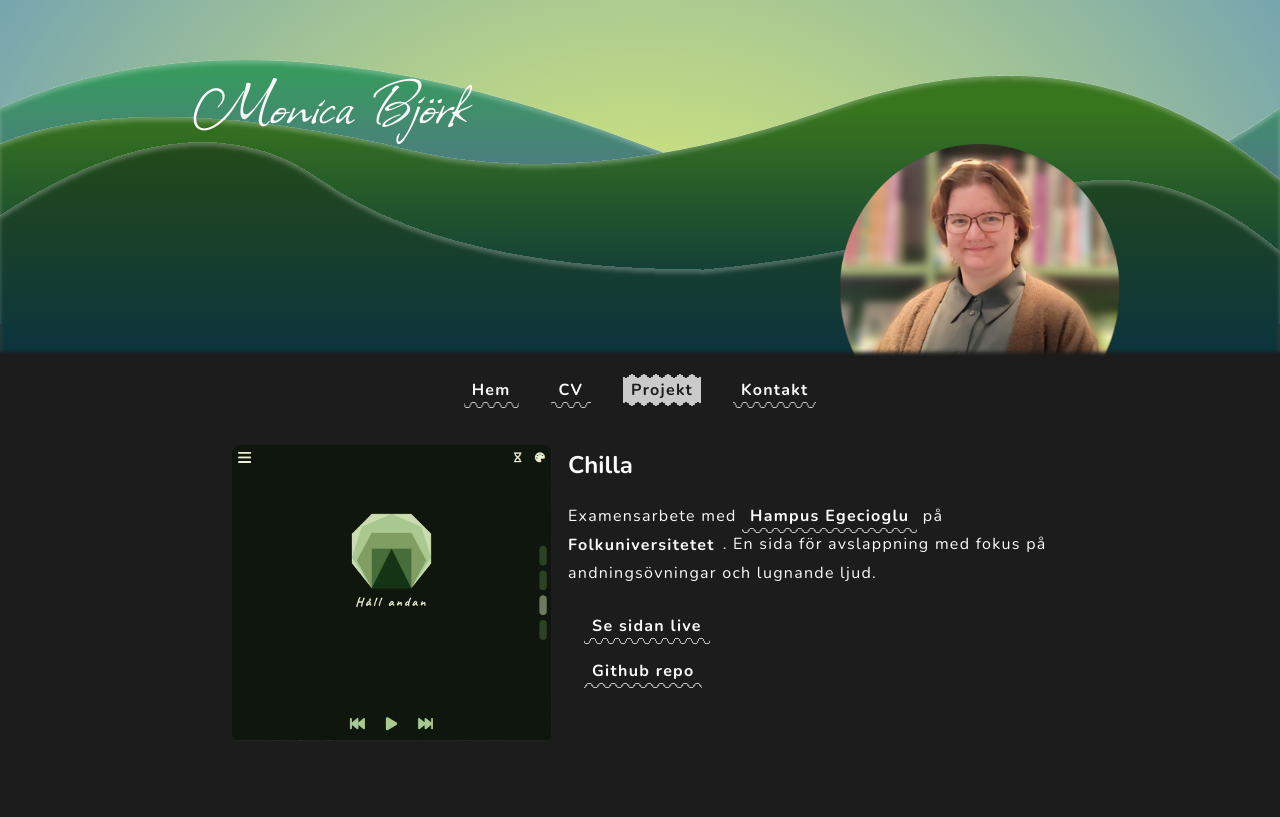
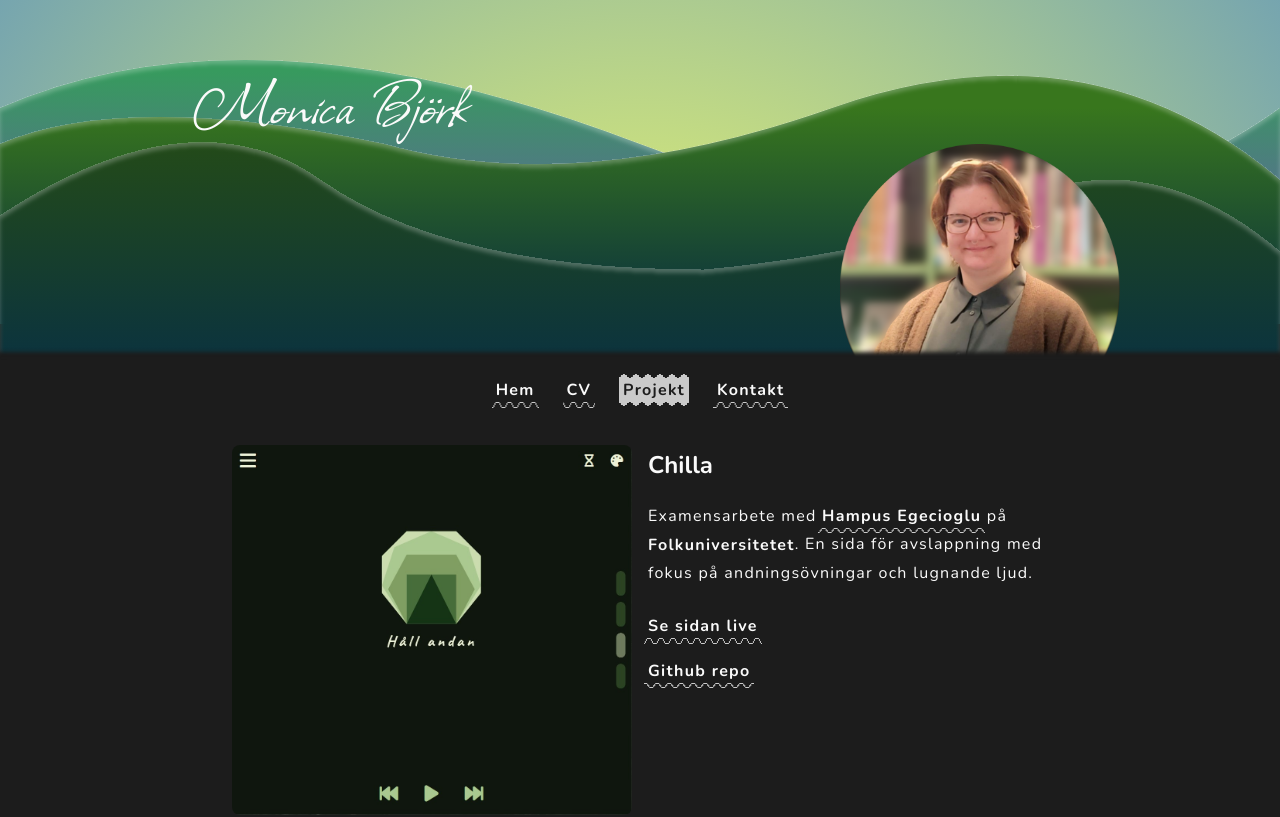
Before and after one commit to coffeetails/portfolio, a React (Vite) app: page /projects in a window 1280 px wide. Shown: the top 817 px of the page. Built offline with nearby package versions, Linux system fonts and the light colour scheme.

Commit message:
tweaking the tweaks with tweaks

```diff
--- a/src/fontstyles.css
+++ b/src/fontstyles.css
@@ -32,7 +32,8 @@ a {
     text-decoration: none;
     width: fit-content;
     transition: 0.2s;
-    padding: 0.35rem 0.5rem;
+    padding: 0.35rem 0.25rem;
+    margin: 0 -0.25rem;
     font-weight: bold;
 
     /* WAVE */
--- a/src/routes/cv.css
+++ b/src/routes/cv.css
@@ -18,3 +18,11 @@
         }
     }
 }
+
+@media screen and (max-width: 800px) {
+    .cvCategory {
+        h2 {
+            text-align: left;
+        }
+    }
+}
--- a/src/routes/index.tsx
+++ b/src/routes/index.tsx
@@ -10,7 +10,7 @@ export default function Index() {
     return (
         <article>
             <h2>Hejsan, Monica här!</h2>
-            <p>Jag är en handarbetande frontendutvecklare och kattägare i Arvika. Från mig kan du kan förvänta dig:</p>
+            <p>Jag är en handarbetande frontendutvecklare och kattägare i Arvika. Från mig kan du förvänta dig:</p>
             <ul>
                 <li>Mycket ambition</li>
                 <li>Många torra skämt</li>
@@ -20,10 +20,10 @@ export default function Index() {
             </ul>
             <p>Att utnyttja min erfarenhet som industrielektriker och lagerarbetare ger mig en praktisk erfarenhet som jag kan använda för att skapa webbapplikationer som inte bara uppfyller tekniska krav utan också fokuserar på en förbättrad användarvänlighet och design.</p>
             <h3>Hur jag kom in på programmering</h3>
-            <p>Jag började egentligen programmera i tonåren; omkring 2000-2010 när var och varannan hade blogg, inklusive mig. Du kunde välja bland olika teman och du kunde även hitta egen gjorda teman av andra användare. Coolt tyckte jag. Men det tyckte även andra.</p>
-            <p>Ganska snart upptäckte jag att den där obegripliga texten (HTML & CSS), som temana bestod av, faktiskt gick att justera själv utan att bloggen "brakade ihop". För det mesta så testade jag mig fram men ibland stötte jag på blogginlägg om hur man gör. Detta var en rolig period och jag skaffade ett mig nytt tema minst en gång i veckan och när jag inte hade ett nytt tema så gjorde jag massor av små justeringar!</p>
+            <p>Jag började egentligen programmera i tonåren; omkring 2000-2010 när var och varannan hade blogg, inklusive jag själv. Du kunde välja bland olika teman och du kunde även hitta egen gjorda teman av andra användare. Coolt tyckte jag. Men det tyckte även andra.</p>
+            <p>Ganska snart upptäckte jag att den där obegripliga texten (HTML & CSS), som temana bestod av, faktiskt gick att justera själv utan att bloggen "brakade ihop". För det mesta så testade jag mig fram men ibland stötte jag på blogginlägg om hur man gör. Detta var en rolig period och jag skaffade mig ett nytt tema minst en gång i veckan och när jag inte hade ett nytt tema så gjorde jag massor av små justeringar!</p>
             <p>I gymnasiet, mellan 2011 och 2014, valde jag att läsa till elektriker. Naturligtvis fastnade jag för det här med automatik och maskiner. Det var spännande att se hur en hög med kontaktorer och lite annat kunde få en hel fabrik att rulla på i takt för att producera saker.</p>
-            <p>Spola fram tiden till 2018 så har jag igen blivit nyfiken på programmering och jag väljer att läsa Programmering 1 & 2, ett par gymnasiekurser. Här lär jag mig väldigt grundläggande C# för att få känna på hur det faktiskt är att programmera och inte bara skriva HTML och CSS som jag tidigare gjort.</p>
+            <p>Spola fram tiden till 2018 så har jag igen blivit nyfiken på programmering och jag valde att läsa gymnasiekursena Programmering 1 och 2. Här lär jag mig väldigt grundläggande C# för att få känna på hur det faktiskt är att programmera och inte bara skriva HTML och CSS som jag tidigare gjort.</p>
             <p>Jag kände direkt: Detta är min grej.</p>
             <p>I 2021 hittade jag en YH-utbildning till Frontendutvecklare. YES! Detta är min väg in till att arbeta som programmerare. Jag spenderade två år på en riktigt bra utbildning med dom bästa klasskamraterna man kan tänka sig och praktikplatserna (som tillsammans var lite mer än en termin) var riktigt givande.</p>
             <p>Nu vet ni hur jag blev programmerare. Det är helt enkelt riktigt roligt – att hitta de bästa lösningarna, frustrationen när man inte förstår varför det inte funkar och euforin när man löser det. Det är som ett pussel och poesi i ett.</p>
--- a/src/routes/projects.css
+++ b/src/routes/projects.css
@@ -10,16 +10,17 @@
 
     img {
         min-width: 7rem;
-        width: 90%;
-        max-width: 20rem;
+        width: 100%;
+        max-width: 25rem;
         border-radius: 0.5rem;
     }
 
     .textWrapper {
-        max-width: 30rem;
+        max-width: 25rem;
 
         ul {
             list-style-type: none;
+            padding: 0;
 
             li {
                 padding: 0.5rem 0;
--- a/src/routes/root.css
+++ b/src/routes/root.css
@@ -47,7 +47,7 @@ header {
 
 
 main {
-    width: 95%;
+    width: 85%;
     max-width: 60rem;
     height: 100%;
     margin: 0 auto;
@@ -55,6 +55,7 @@ main {
 }
 
 .mainmenu {
+    padding: 0 0.5rem;
 
     ul {
         list-style: none;
--- a/src/routes/root.tsx
+++ b/src/routes/root.tsx
@@ -40,7 +40,7 @@ export default function Root() {
     useLayoutEffect(() => {
         const reducedHeight = 0.8;
         const mediaQueryBreakpoint = 800;
-        // console.log("header", headerElem.current!.offsetWidth + " x " + headerElem.current!.offsetHeight);
+        console.log("header", headerElem.current!.offsetWidth + " x " + headerElem.current!.offsetHeight);
         console.log("window", windowSize);
 
 
@@ -95,7 +95,6 @@ export default function Root() {
             <div className="borderShadow"> </div>
         </header>
 
-        <main>
         <nav className="mainmenu">
             <ul>
                 <li><Link ref={homeLink} to={`/`}>Hem</Link></li>
@@ -105,8 +104,8 @@ export default function Root() {
             </ul>
         </nav>
 
+        <main>
             <Outlet />
-
         </main>
       </>
     );
```
Lines whose indentation alone changed are shown as unchanged.
